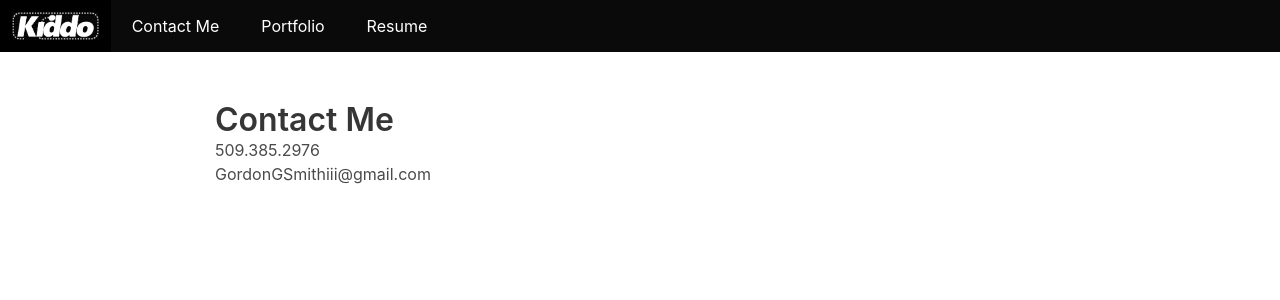
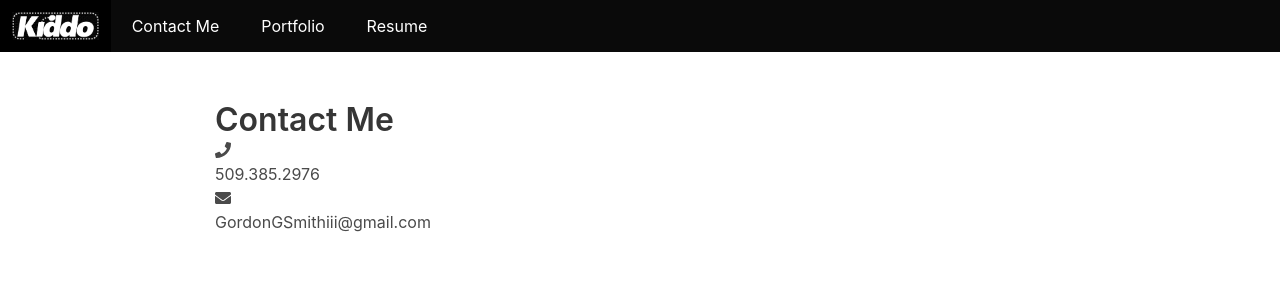
Before and after one commit to Gordon325/gsthree.com, a Jekyll site: the page built from contact-me.markdown, in a window 1280 px wide. Shown: the top 300 px of the page. Built offline with Jekyll 4.4.1, drawn with Linux system fonts in a browser that asks for light colours; nearby versions of some CDN libraries.

Commit message:
adding icons

```diff
--- a/contact-me.markdown
+++ b/contact-me.markdown
@@ -17,10 +17,14 @@ phone: 509.385.2976
 
 <div class="info">
 
+<i class="fa fa-phone" aria-hidden="true"></i>
 
 <p>{{ page.phone }}</p>
 
 </div>
+
+<i class="fa fa-envelope" aria-hidden="true"></i>
+
 
 <div class="info">
 
```
